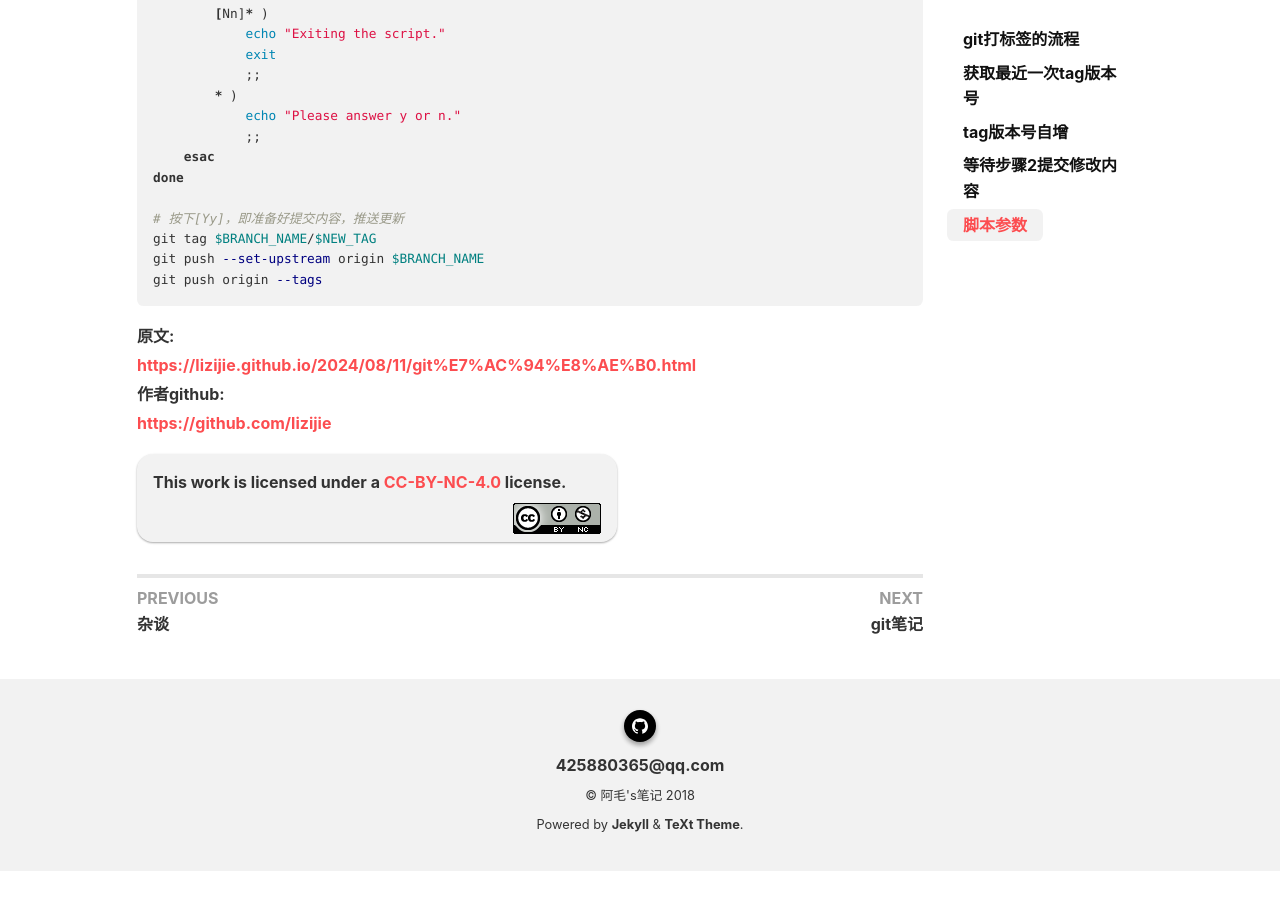
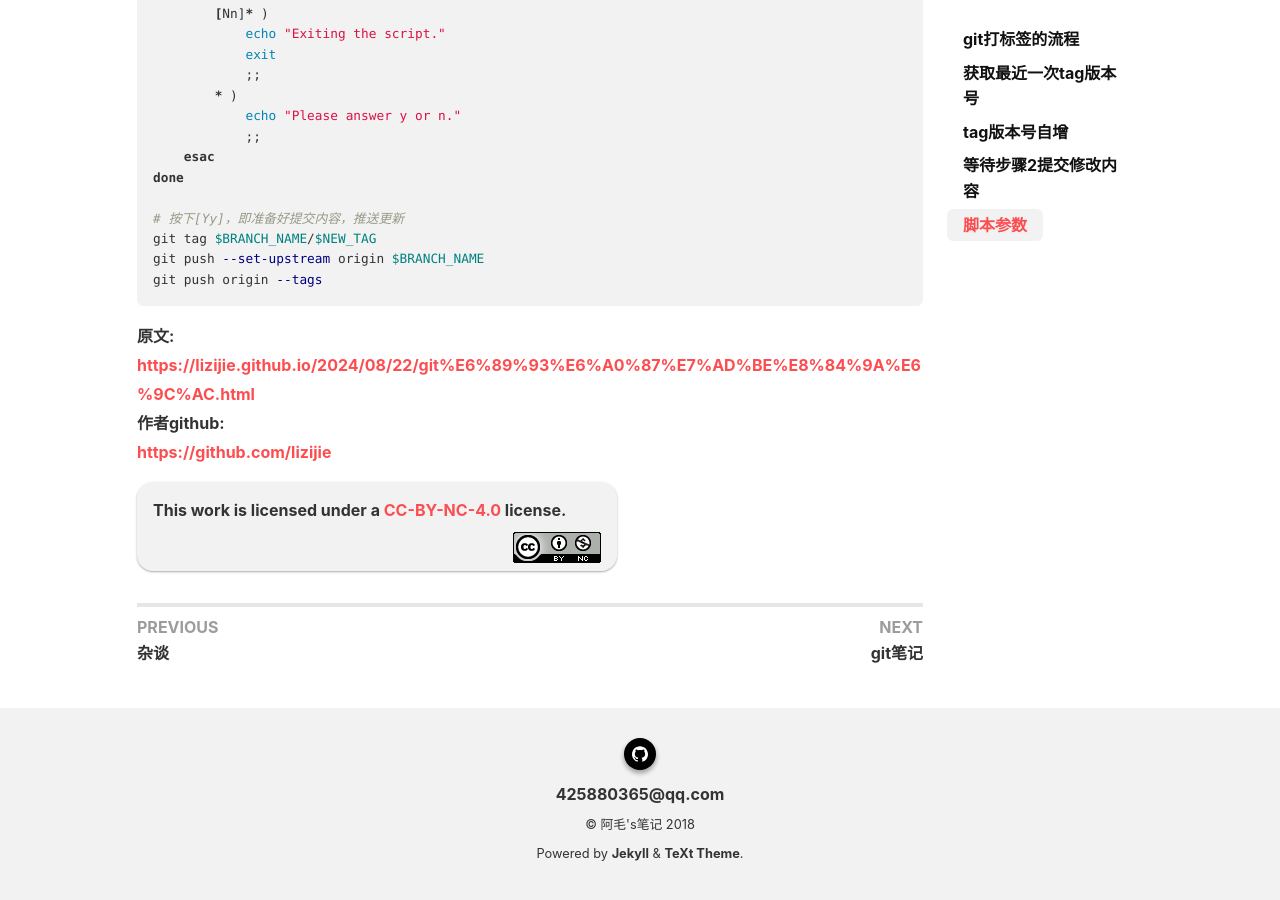
Before and after one commit to lizijie/lizijie.github.io, a Jekyll site: the page built from _posts/2024-08-22-git打标签脚本.md, in a window 1280 px wide and 900 px high, scrolled down 3205 px. Built offline with Jekyll 4.4.1, drawn with Linux system fonts in a browser that asks for light colours; nearby versions of some CDN libraries; comment, search, counter and statistics services are not loaded; before the commit the page ends 4076 px from its top, so only the background shows below that.

Commit message:
git打标签脚本

````diff
--- a/_posts/2024-08-22-git打标签脚本.md
+++ b/_posts/2024-08-22-git打标签脚本.md
@@ -140,7 +140,7 @@ git push origin --tags
 ```
 
 <b>原文:<br>
-<https://lizijie.github.io/2024/08/11/git%E7%AC%94%E8%AE%B0.html>
+<https://lizijie.github.io/2024/08/22/git%E6%89%93%E6%A0%87%E7%AD%BE%E8%84%9A%E6%9C%AC.html>
 <br>
 作者github:<br>
 <https://github.com/lizijie>
````
